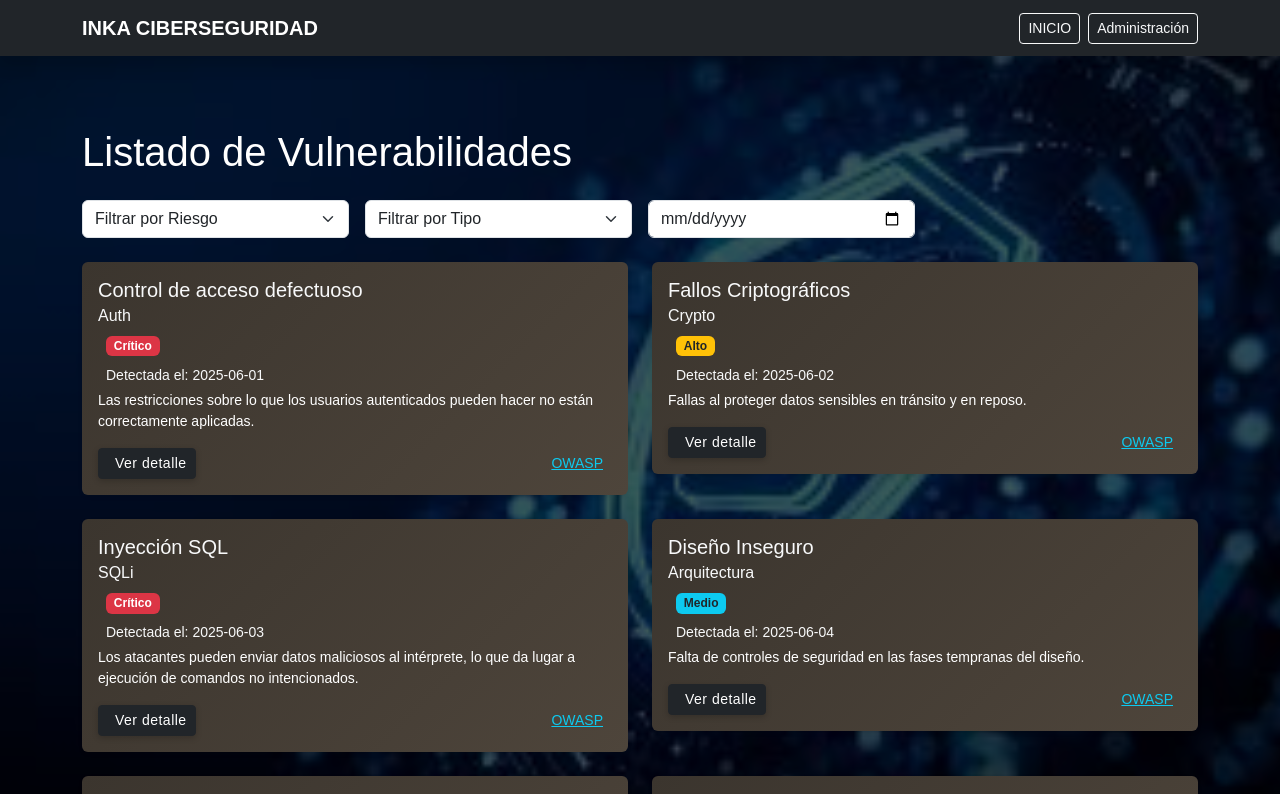
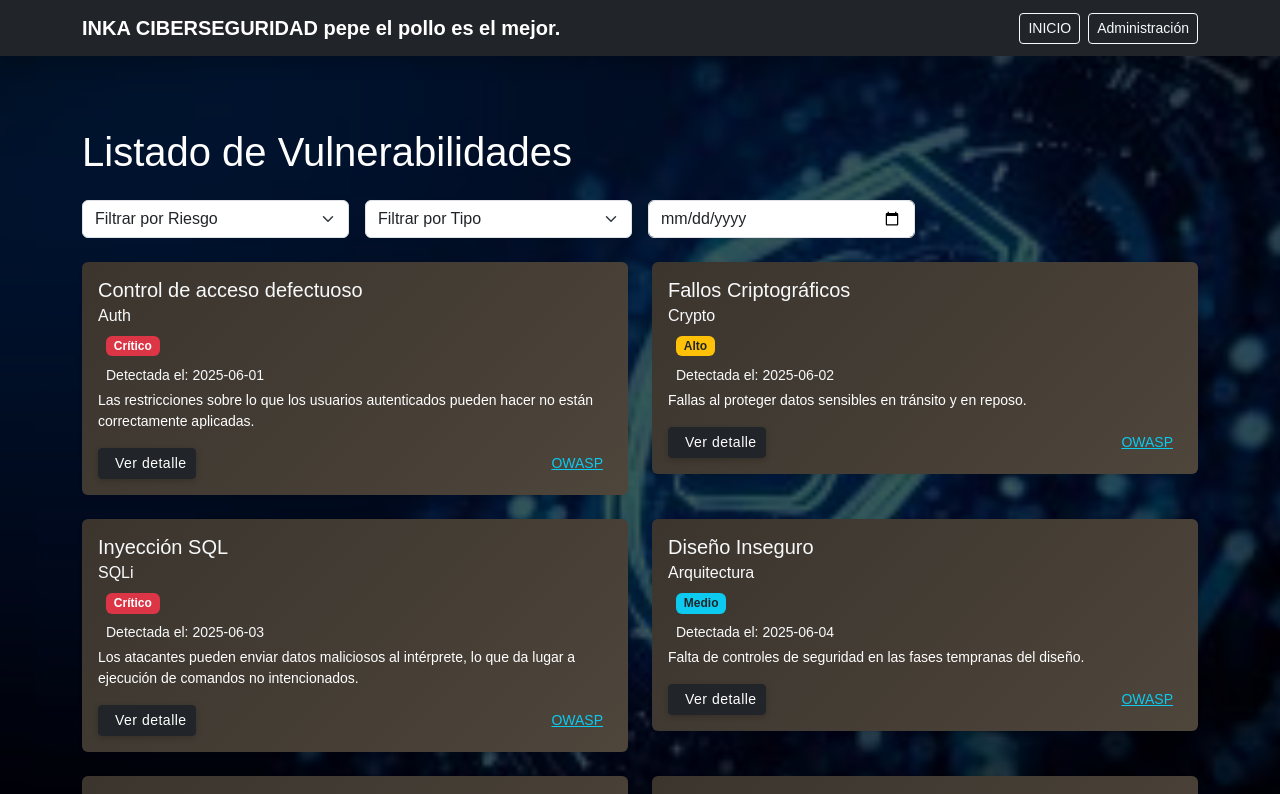
Before and after one commit to Alan-157/INKA_CIBERSEGURIDAD, a Next.js app: page / in a window 1280 px wide. Shown: the top 794 px of the page. Built offline with nearby package versions, Linux system fonts and the light colour scheme.

Commit message:
modificación del foort

```diff
--- a/components/Layout.tsx
+++ b/components/Layout.tsx
@@ -56,7 +56,7 @@ export default function Layout({ children, title }: { children: ReactNode; title
       <nav className="navbar navbar-expand-lg navbar-dark bg-dark shadow fixed-top">
         <div className="container">
           <Link className="navbar-brand fw-bold" href="/">
-            INKA CIBERSEGURIDAD
+            INKA CIBERSEGURIDAD pepe el pollo es el mejor.
           </Link>
           <div className="d-flex gap-2">
             <Link className="btn btn-outline-light btn-sm" href="/">
```
